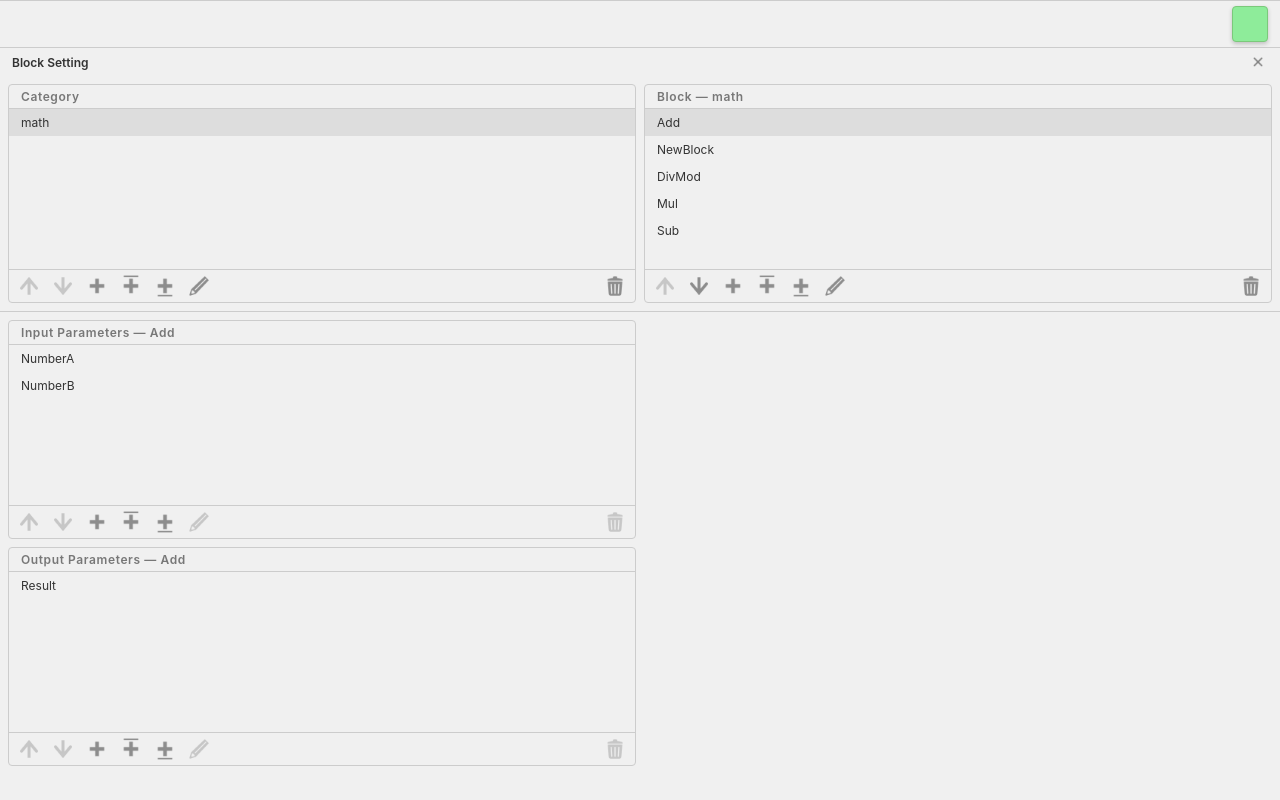
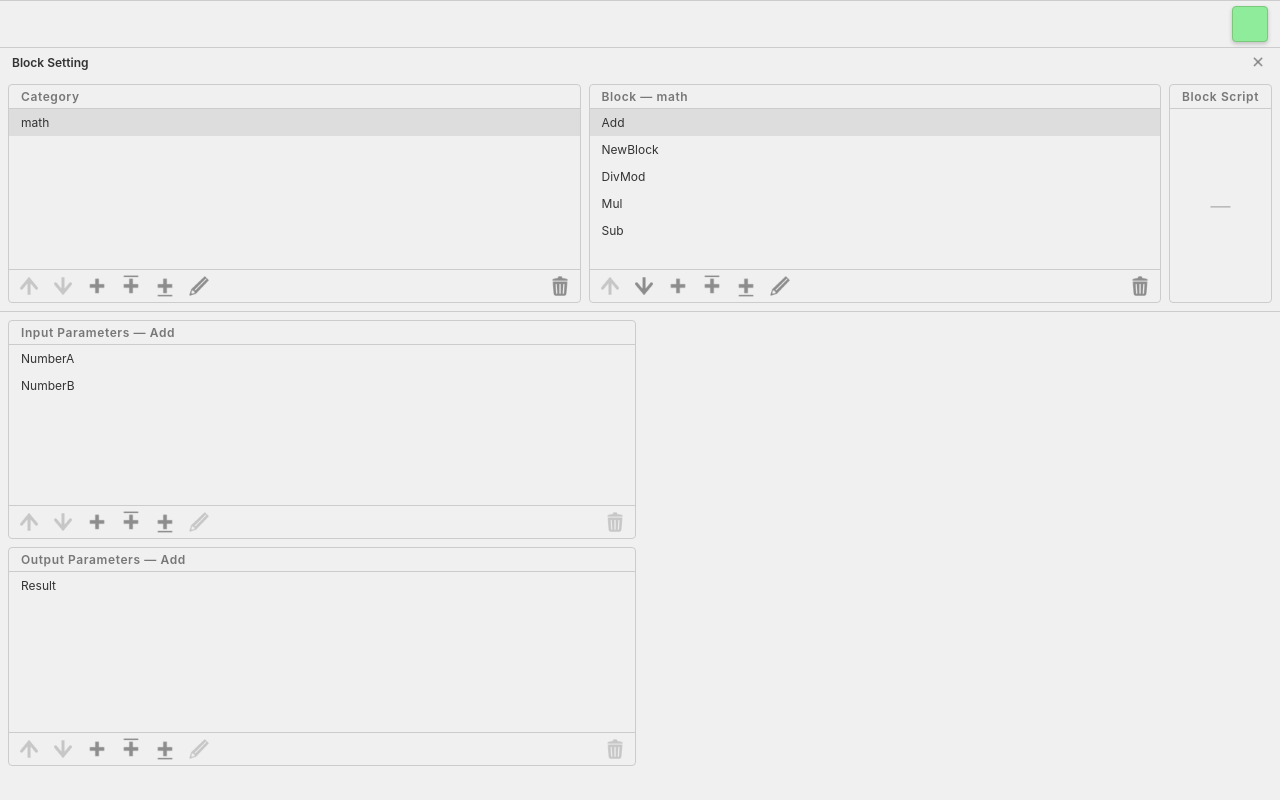
Before and after one commit to acchi17/ScriptFlow, a Vue app: page / in a window 1280 px wide. Both pictures are taken after a click on the button 24 px from the left and 68 px from the top of the page. Built offline with nearby package versions, Linux system fonts and the light colour scheme.

Commit message:
feat: implement script saving functionality and add BlockScriptSetting component

```diff
--- a/electron/main.js
+++ b/electron/main.js
@@ -165,6 +165,12 @@ function registerIpcHandlers() {
     return fs.readFileSync(filePath, 'utf8')
   })
 
+  ipcMain.handle('scripts:save', async (_evt, scriptName, content) => {
+    const filePath = resolveScriptPath(scriptName)
+    fs.mkdirSync(path.dirname(filePath), { recursive: true })
+    fs.writeFileSync(filePath, content, 'utf8')
+  })
+
   ipcMain.handle('defs:read', async () => {
     const filePath = path.join(getUserSettingsDir(), DEFS_FILENAME)
     if (!fs.existsSync(filePath)) {
--- a/electron/preload.js
+++ b/electron/preload.js
@@ -3,6 +3,7 @@ const { contextBridge, ipcRenderer } = require('electron')
 contextBridge.exposeInMainWorld('electronAPI', {
   listScripts: () => ipcRenderer.invoke('scripts:list'),
   readScript: (name) => ipcRenderer.invoke('scripts:read', name),
+  saveScript: (name, content) => ipcRenderer.invoke('scripts:save', name, content),
   readBlockDefinitions: () => ipcRenderer.invoke('defs:read'),
   writeBlockDefinitions: (data) => ipcRenderer.invoke('defs:write', data),
   executeScript: (name, inputParams) => ipcRenderer.invoke('script:execute', name, inputParams)
--- a/src/components/BlockNameSetting.vue
+++ b/src/components/BlockNameSetting.vue
@@ -22,16 +22,18 @@
       @rename="onRenameBlock"
       @delete="onDeleteBlock"
     />
+    <BlockScriptSetting :block-name="selectedBlock" />
   </div>
 </template>
 
 <script>
 import { inject, ref, computed } from 'vue';
 import SettingListItem from './SettingListItem.vue';
+import BlockScriptSetting from './BlockScriptSetting.vue';
 
 export default {
   name: 'BlockNameSetting',
-  components: { SettingListItem },
+  components: { SettingListItem, BlockScriptSetting },
   emits: ['update:selected-block', 'change'],
 
   setup(props, { emit }) {
--- /dev/null
+++ b/src/components/BlockScriptSetting.vue
@@ -0,0 +1,166 @@
+<template>
+  <div class="panel">
+    <div class="panel-header">Block Script</div>
+    <div class="panel-body">
+      <div v-if="status === 'found'" class="status-found">
+        <span class="status-icon">✓</span>
+        <span class="status-label">found</span>
+      </div>
+      <div
+        v-else-if="status === 'missing'"
+        class="drop-zone"
+        :class="{ 'drag-over': isDragOver }"
+        @dragover.prevent="onDragOver"
+        @dragleave="onDragLeave"
+        @drop.prevent="onDrop"
+      >
+        <span class="drop-icon">⬇</span>
+        <span class="drop-label">Drop .mjs here</span>
+      </div>
+      <div v-else class="status-none">
+        <span class="status-icon">—</span>
+      </div>
+    </div>
+  </div>
+</template>
+
+<script>
+import { inject, ref, computed, onMounted, watch } from 'vue';
+
+export default {
+  name: 'BlockScriptSetting',
+  props: {
+    blockName: { type: String, default: null },
+  },
+
+  setup(props) {
+    const platformService = inject('platformService');
+    const availableScripts = ref([]);
+    const isDragOver = ref(false);
+
+    const status = computed(() => {
+      if (!platformService.isElectron) return 'unavailable';
+      if (!props.blockName) return 'none';
+      return availableScripts.value.includes(props.blockName) ? 'found' : 'missing';
+    });
+
+    async function loadScripts() {
+      availableScripts.value = await platformService.listScripts();
+    }
+
+    onMounted(loadScripts);
+
+    watch(() => props.blockName, () => {
+      if (status.value === 'missing') isDragOver.value = false;
+    });
+
+    function onDragOver() {
+      isDragOver.value = true;
+    }
+
+    function onDragLeave() {
+      isDragOver.value = false;
+    }
+
+    async function onDrop(e) {
+      isDragOver.value = false;
+      const file = e.dataTransfer.files[0];
+      if (!file || !props.blockName) return;
+      const content = await file.text();
+      await platformService.saveScript(props.blockName, content);
+      await loadScripts();
+    }
+
+    return { status, isDragOver, onDragOver, onDragLeave, onDrop };
+  }
+}
+</script>
+
+<style scoped>
+.panel {
+  display: flex;
+  flex-direction: column;
+  min-width: 0;
+  /* flex-shrink: 0; */
+  border: var(--base-outline-border);
+  border-radius: 4px;
+}
+
+.panel-header {
+  padding: 4px 12px;
+  font-size: 12px;
+  font-weight: 600;
+  letter-spacing: 0.05em;
+  color: #777;
+  border-bottom: var(--base-outline-border, 1px solid #ccc);
+  user-select: none;
+}
+
+.panel-body {
+  flex: 1;
+  display: flex;
+  align-items: center;
+  justify-content: center;
+}
+
+.status-found {
+  display: flex;
+  flex-direction: column;
+  align-items: center;
+  gap: 4px;
+}
+
+.status-icon {
+  font-size: 20px;
+  color: #4caf50;
+}
+
+.status-label {
+  font-size: 11px;
+  color: #4caf50;
+}
+
+.status-none .status-icon {
+  font-size: 20px;
+  color: #bbb;
+}
+
+.drop-zone {
+  width: 100%;
+  height: 100%;
+  display: flex;
+  flex-direction: column;
+  align-items: center;
+  justify-content: center;
+  gap: 6px;
+  border: 2px dashed #ccc;
+  border-radius: 4px;
+  cursor: pointer;
+  transition: border-color 0.15s, background-color 0.15s;
+}
+
+.drop-zone.drag-over {
+  border-color: #1976d2;
+  background-color: rgba(25, 118, 210, 0.06);
+}
+
+.drop-icon {
+  font-size: 16px;
+  color: #aaa;
+}
+
+.drop-zone.drag-over .drop-icon {
+  color: #1976d2;
+}
+
+.drop-label {
+  font-size: 10px;
+  color: #aaa;
+  text-align: center;
+  line-height: 1.3;
+}
+
+.drop-zone.drag-over .drop-label {
+  color: #1976d2;
+}
+</style>
--- a/src/services/platform/PlatformService.js
+++ b/src/services/platform/PlatformService.js
@@ -41,4 +41,11 @@ export default class PlatformService {
     }
     return []
   }
+
+  async saveScript(name, content) {
+    if (this.isElectron) {
+      return window.electronAPI.saveScript(name, content)
+    }
+    throw new Error('saveScript is not supported in the browser build')
+  }
 }
```
